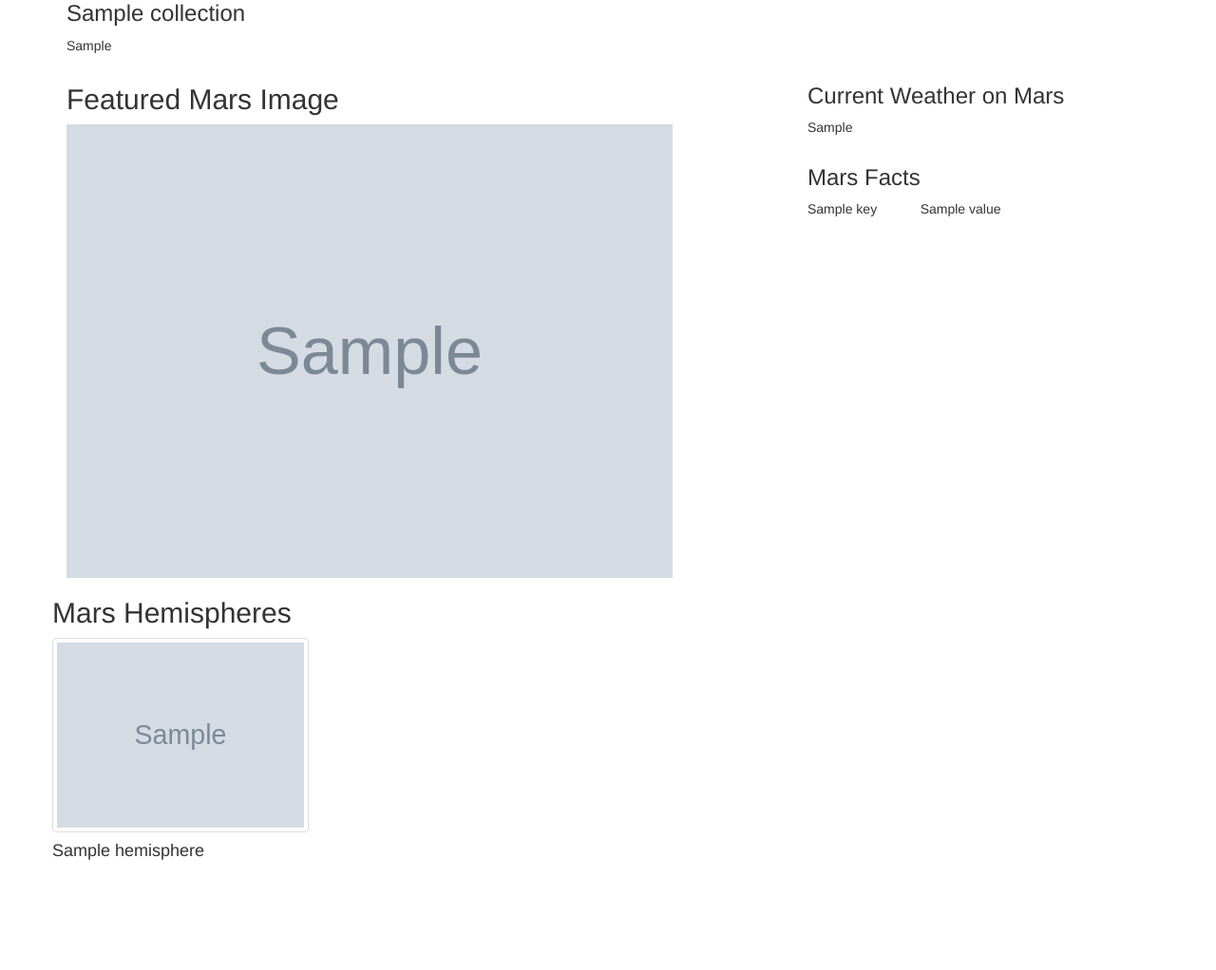
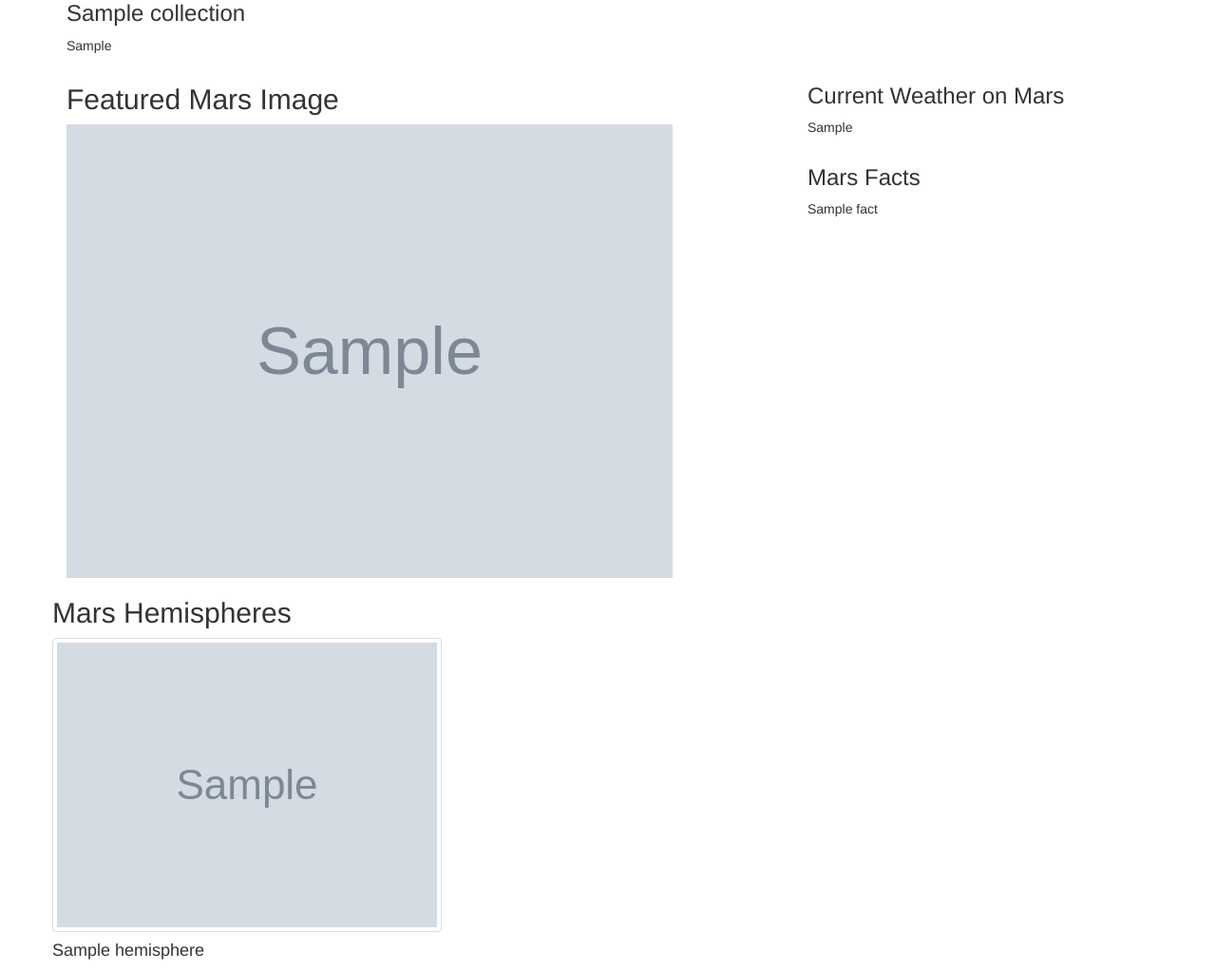
Before and after one commit to tc-sabr/mars_web_scraping, a Flask app: page / in a window 1280 px wide. Shown: the part 358-1380 px from the top of the page at 95% size. Before the commit the page ends 1264 px from the top, so only its background shows below. Run offline with Flask 2, Linux system fonts and the light colour scheme; grey boxes marked "Sample" are stand-in pictures; a database or web service that is not in the repository returns one stand-in record (values such as "Sample title"); some libraries are stand-ins or nearby versions.

Commit message:
change hemisphere and facts loop

```diff
--- a/templates/index.html
+++ b/templates/index.html
@@ -42,13 +42,10 @@
                                 <h3>Mars Facts</h3>
                             </td>
                         </tr>
-                        {% for key, value in info.mars_facts.iteritems %}
+                        {% for fact in info.mars_facts %}
                         <tr>
                             <td>
-                                <p>{{ key }}</p>
-                            </td>
-                            <td>
-                                <p>{{ value }}</p>
+                                <p>{{ fact }}</p>
                             </td>
                         </tr>
                         {% endfor %}
@@ -60,12 +57,12 @@
                 </div>
             </div>
             <div class='row'>
-                <div class='col-md-3'>
-                    {% for hemisphere in info.hemisphere_image_urls %}
-                        <img src='{{ hemisphere.img_url }}' alt= '{{ hemisphere.title }}' class='img-thumbnail'>
-                        <h4>{{ hemisphere.title }}</h4>
-                    {% endfor %}
+                {% for hemisphere in info.hemisphere_image_urls %}
+                <div class='col-md-6'>
+                    <img src='{{ hemisphere.img_url }}' alt= '{{ hemisphere.title }}' class='img-thumbnail'>
+                    <h4>{{ hemisphere.title }}</h4>
                 </div>
+                {% endfor %}
             </div>
 
 
```
